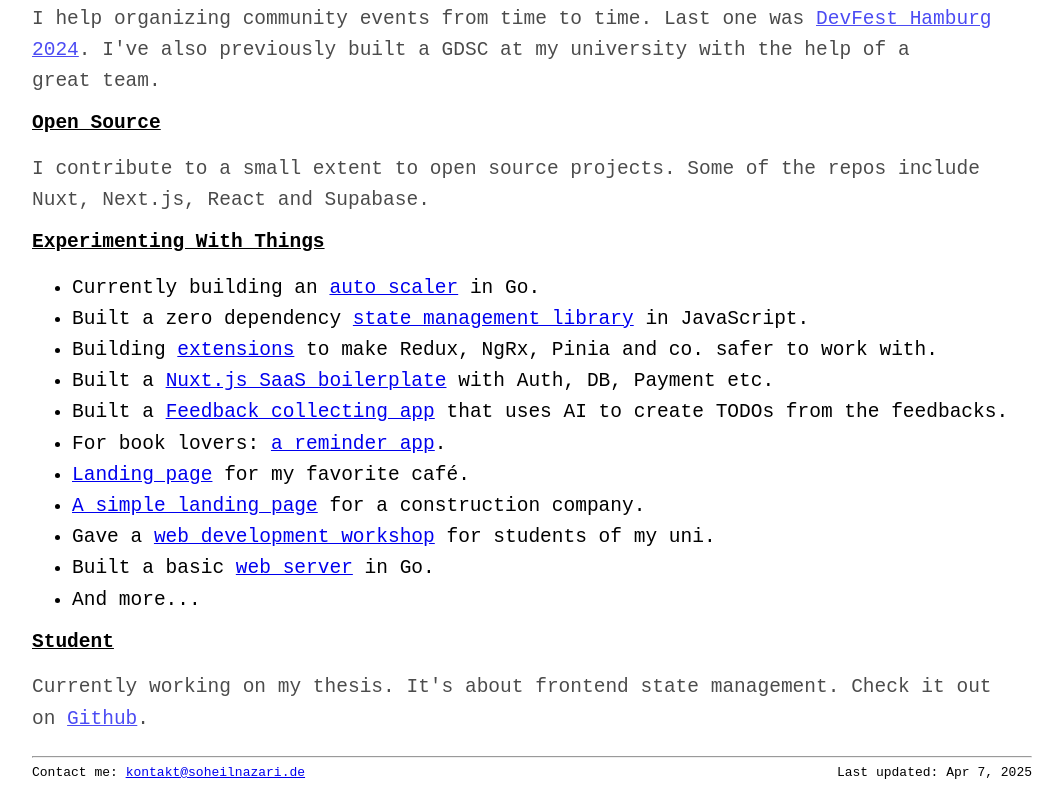
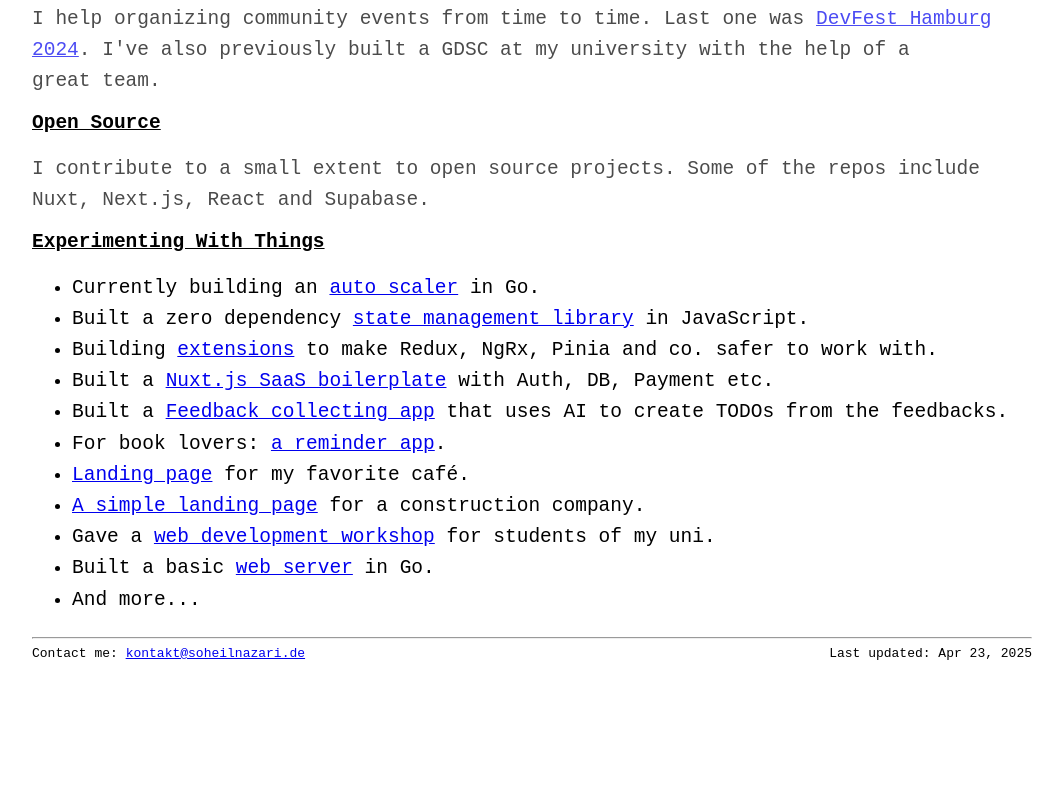
Before and after one commit to s0h311/s0h311.github.io, a plain HTML site: page index.html in a window 1280 px wide. Shown: the part 830-1630 px from the top of the page, without its empty margins (108-1171 px from the left). After the commit the page ends 1511 px from the top, so only its background shows below. Drawn offline with nearby package versions, Linux system fonts and the light colour scheme; a script that the page names is missing.

Commit message:
remove student section

```diff
--- a/index.html
+++ b/index.html
@@ -3,8 +3,8 @@
 <html lang="en">
   <head>
     <title>Soheil</title>
-    <link rel="stylesheet" href="styles-25-4-7.css" />
-    <script type="module" src="main-25-4-7.js"></script>
+    <link rel="stylesheet" href="styles-25-4-23.css" />
+    <script type="module" src="main-25-4-23.js"></script>
 
     <script src="https://cdn.jsdelivr.net/npm/@supabase/supabase-js@2"></script>
 
@@ -93,13 +93,6 @@
           <li>And more...</li>
         </ul>
 
-        <br />
-
-        <h3>Student</h3>
-        <p>
-          Currently working on my thesis. It's about frontend state management. Check it out on
-          <a href="https://github.com/s0h311/thesis" target="_blank">Github</a>.
-        </p>
       </section>
       <br />
     </main>
@@ -108,7 +101,7 @@
 
     <footer>
       <span>Contact me: <a href="mailto:kontakt@soheilnazari.de">kontakt@soheilnazari.de</a></span>
-      <span>Last updated: Apr 7, 2025</span>
+      <span>Last updated: Apr 23, 2025</span>
     </footer>
   </body>
 </html>
```
Also changed, not shown: main-25-4-23.js (renamed from main-25-4-7.js), styles-25-4-23.css (renamed from styles-25-4-7.css).
